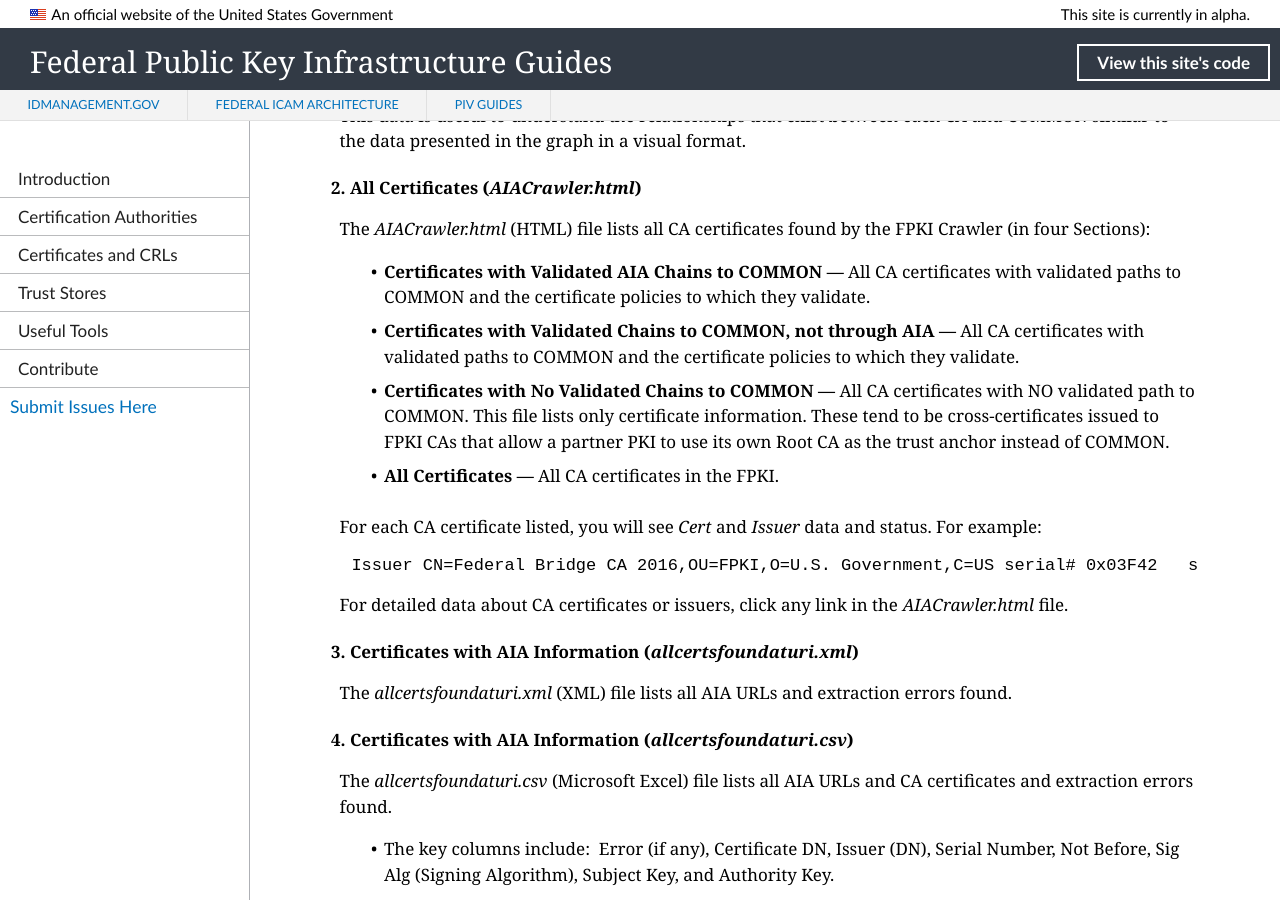
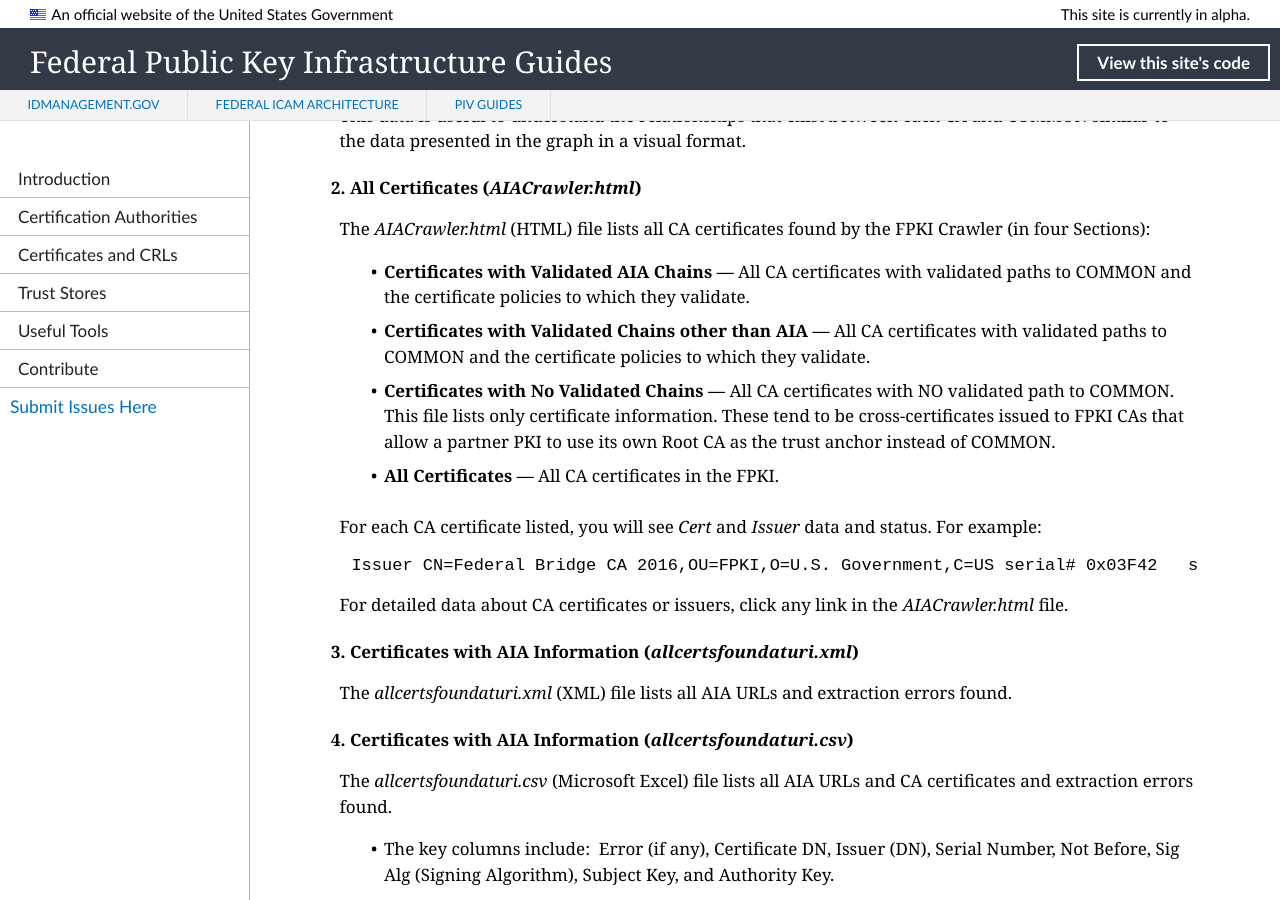
Before and after one commit to GSA/fpki-guides, a Jekyll site: the page built from pages/fpki_crawler_howto.md, in a window 1280 px wide and 900 px high, scrolled down 1459 px. Built offline with Jekyll 4.4.1, drawn with Linux system fonts in a browser that asks for light colours; nearby versions of some CDN libraries.

Commit message:
Update fpki_crawler_howto.md

```diff
--- a/pages/fpki_crawler_howto.md
+++ b/pages/fpki_crawler_howto.md
@@ -46,9 +46,9 @@
 
 The _AIACrawler.html_ (HTML) file lists all CA certificates found by the FPKI Crawler (in four Sections):
 
-* **Certificates with Validated AIA Chains to COMMON &mdash;** All CA certificates with validated paths to COMMON and the certificate policies to which they validate.
-* **Certificates with Validated Chains to COMMON, not through AIA &mdash;** All CA certificates with validated paths to COMMON and the certificate policies to which they validate.
-* **Certificates with No Validated Chains to COMMON &mdash;** All CA certificates with NO validated path to COMMON. This file lists only certificate information. These tend to be cross-certificates issued to FPKI CAs that allow a partner PKI to use its own Root CA as the trust anchor instead of COMMON.
+* **Certificates with Validated AIA Chains &mdash;** All CA certificates with validated paths to COMMON and the certificate policies to which they validate.
+* **Certificates with Validated Chains other than AIA &mdash;** All CA certificates with validated paths to COMMON and the certificate policies to which they validate.
+* **Certificates with No Validated Chains &mdash;** All CA certificates with NO validated path to COMMON. This file lists only certificate information. These tend to be cross-certificates issued to FPKI CAs that allow a partner PKI to use its own Root CA as the trust anchor instead of COMMON.
 * **All Certificates &mdash;** All CA certificates in the FPKI.
 
 For each CA certificate listed, you will see _Cert_ and _Issuer_ data and status. For example:
```
